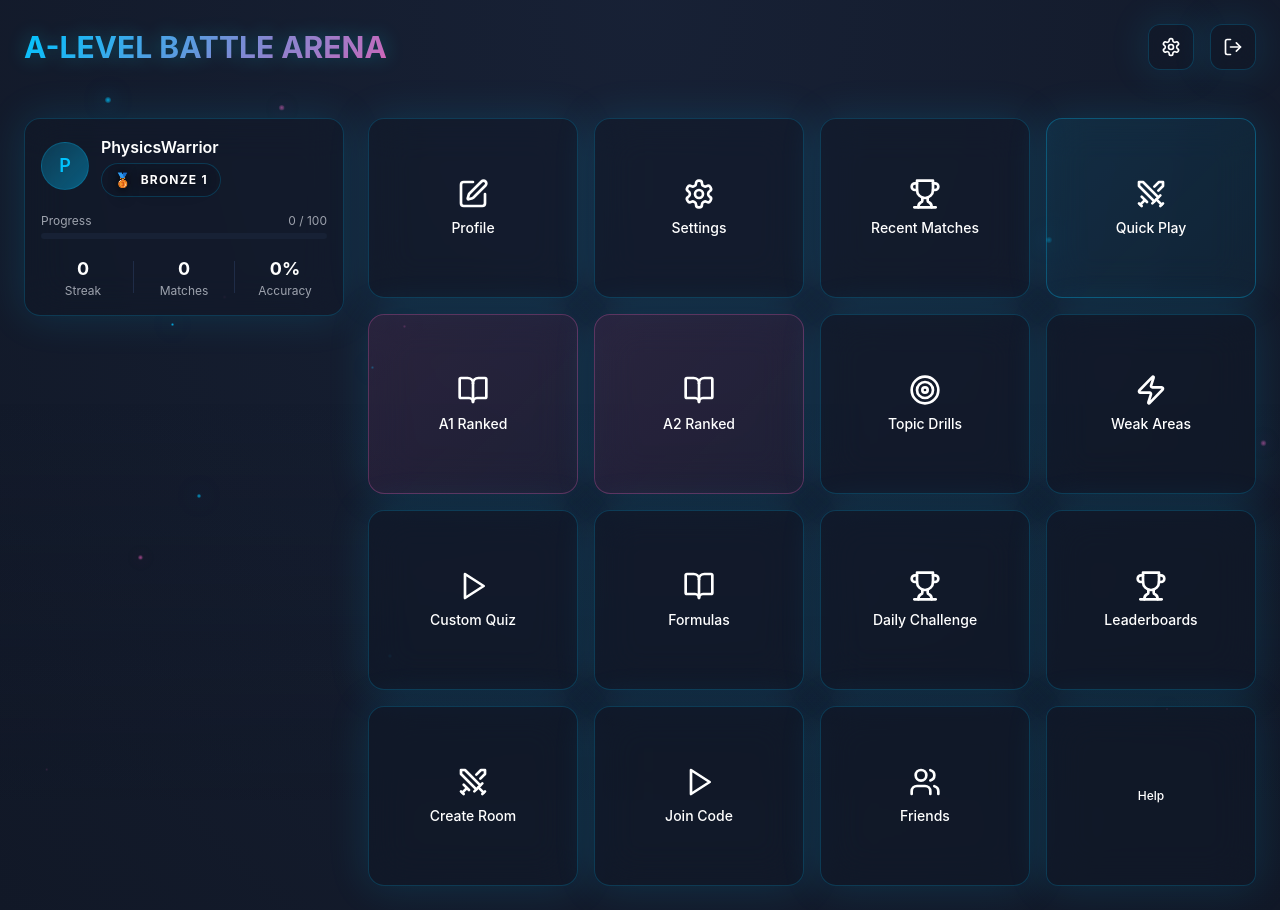
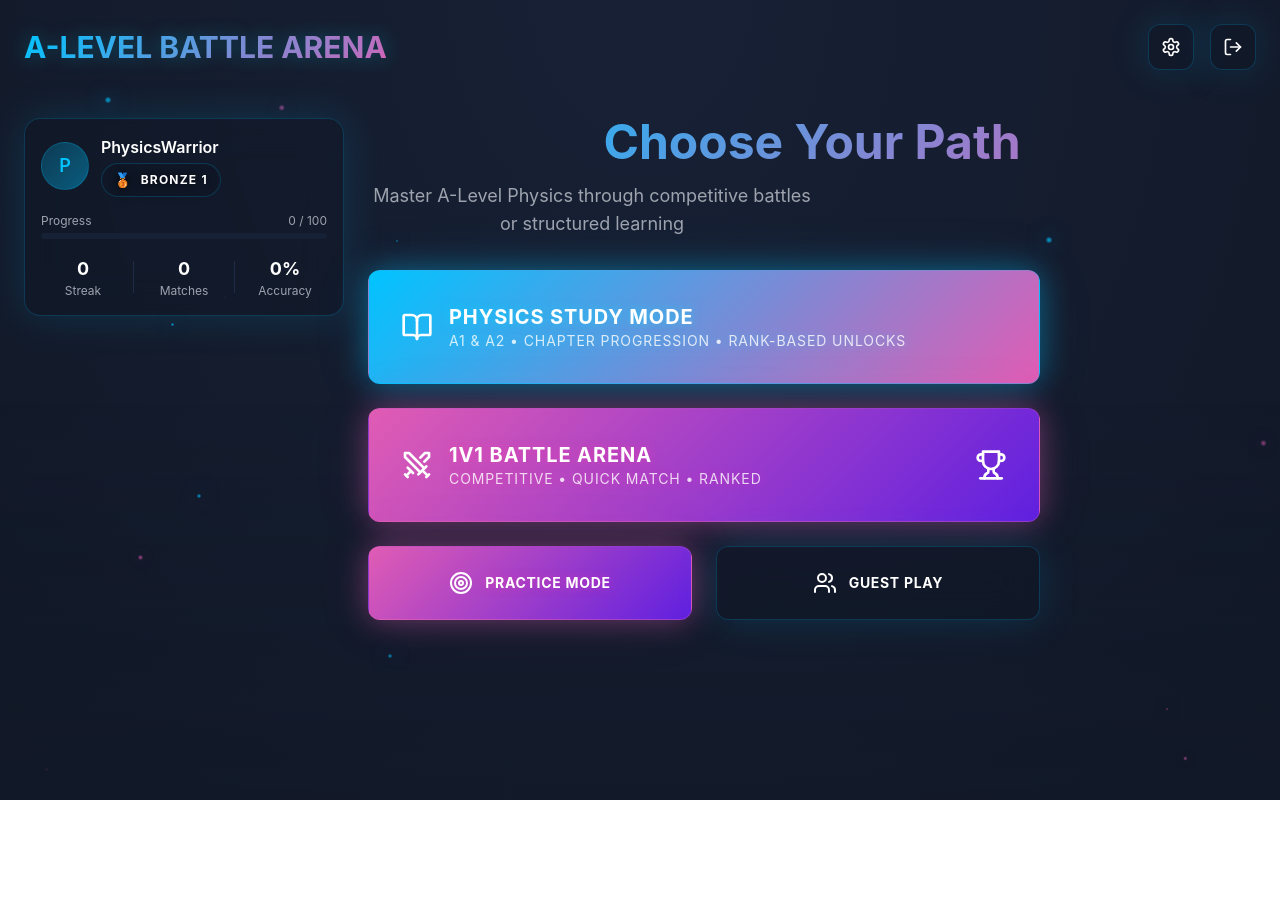
Before and after one commit to EatWheat-25/physics-duel-dash, a React (Vite) app: page / in a window 1280 px wide. After the commit the page ends 800 px from the top, so only its background shows below. Built offline with nearby package versions, Linux system fonts and the light colour scheme.

Commit message:
Reverted to commit c81d3f8d526e0b2a919f12402ae8b6b6eb7b756c

```diff
--- a/src/components/Dashboard.tsx
+++ b/src/components/Dashboard.tsx
@@ -106,162 +106,83 @@ const Dashboard: React.FC<DashboardProps> = ({ onStartBattle, onSelectPhysicsMod
           </div>
         </motion.div>
 
-        {/* Right Panel - Tile Dashboard */}
+        {/* Right Panel - Choose Your Path */}
         <motion.div
           initial={{ opacity: 0, x: 30 }}
           animate={{ opacity: 1, x: 0 }}
           transition={{ delay: 0.4 }}
-          className="flex-1"
+          className="flex-1 flex flex-col justify-center space-y-8"
         >
-          <div className="grid grid-cols-2 sm:grid-cols-3 lg:grid-cols-4 gap-4 auto-rows-fr">
-            {/* Top Row - Quick Actions */}
+          <div className="text-center space-y-4">
+            <h2 className="text-5xl font-bold mb-4" style={{
+              background: 'var(--gradient-cyber)',
+              WebkitBackgroundClip: 'text',
+              WebkitTextFillColor: 'transparent',
+              backgroundClip: 'text'
+            }}>
+              Choose Your Path
+            </h2>
+            <p className="text-muted-foreground text-lg max-w-md">
+              Master A-Level Physics through competitive battles or structured learning
+            </p>
+          </div>
+
+          {/* Game Mode Options */}
+          <div className="space-y-6 w-full max-w-2xl">
+            {/* Physics Study Mode */}
             <motion.button
-              className="dashboard-tile"
-              whileHover={{ scale: 1.02, y: -2 }}
+              onClick={onSelectPhysicsMode}
+              className="cyber-button w-full py-8 text-lg flex items-center justify-between px-8"
+              whileHover={{ scale: 1.02 }}
               whileTap={{ scale: 0.98 }}
             >
-              <Edit className="w-8 h-8 mb-2" />
-              <span className="text-sm font-medium">Profile</span>
+              <div className="flex items-center gap-4">
+                <BookOpen className="w-8 h-8" />
+                <div className="text-left">
+                  <div className="font-bold text-xl">Physics Study Mode</div>
+                  <div className="text-sm opacity-80 font-normal">A1 & A2 • Chapter Progression • Rank-based Unlocks</div>
+                </div>
+              </div>
+              {userData.currentRank.tier === 'Sigma' && (
+                <Zap className="w-8 h-8 animate-pulse" style={{ color: 'hsl(var(--rank-sigma))' }} />
+              )}
             </motion.button>
 
+            {/* Battle Mode */}
             <motion.button
-              className="dashboard-tile"
-              whileHover={{ scale: 1.02, y: -2 }}
+              onClick={onStartBattle}
+              className="cyber-button-neon w-full py-8 text-lg flex items-center justify-between px-8"
+              whileHover={{ scale: 1.02 }}
               whileTap={{ scale: 0.98 }}
             >
-              <Settings className="w-8 h-8 mb-2" />
-              <span className="text-sm font-medium">Settings</span>
+              <div className="flex items-center gap-4">
+                <Swords className="w-8 h-8" />
+                <div className="text-left">
+                  <div className="font-bold text-xl">1v1 Battle Arena</div>
+                  <div className="text-sm opacity-80 font-normal">Competitive • Quick Match • Ranked</div>
+                </div>
+              </div>
+              <Trophy className="w-8 h-8" />
             </motion.button>
 
+            <div className="grid grid-cols-2 gap-6">
               <motion.button
-              className="dashboard-tile"
-              whileHover={{ scale: 1.02, y: -2 }}
+                className="cyber-button-neon flex items-center justify-center gap-3 py-6"
+                whileHover={{ scale: 1.02 }}
                 whileTap={{ scale: 0.98 }}
               >
-              <Trophy className="w-8 h-8 mb-2" />
-              <span className="text-sm font-medium">Recent Matches</span>
+                <Target className="w-6 h-6" />
+                Practice Mode
               </motion.button>
-
               <motion.button
-              onClick={onStartBattle}
-              className="dashboard-tile-primary"
-              whileHover={{ scale: 1.02, y: -2 }}
+                className="glassmorphism flex items-center justify-center gap-3 py-6 px-4 rounded-xl font-bold text-sm uppercase tracking-wider transition-all duration-300 hover:bg-white/10"
+                whileHover={{ scale: 1.02 }}
                 whileTap={{ scale: 0.98 }}
               >
-              <Swords className="w-8 h-8 mb-2" />
-              <span className="text-sm font-medium">Quick Play</span>
+                <Users className="w-6 h-6" />
+                Guest Play
               </motion.button>
-
-            {/* Study Tiles */}
-            <motion.button
-              onClick={onSelectPhysicsMode}
-              className="dashboard-tile-accent"
-              whileHover={{ scale: 1.02, y: -2 }}
-              whileTap={{ scale: 0.98 }}
-            >
-              <BookOpen className="w-8 h-8 mb-2" />
-              <span className="text-sm font-medium">A1 Ranked</span>
-            </motion.button>
-
-            <motion.button
-              onClick={onSelectPhysicsMode}
-              className="dashboard-tile-accent"
-              whileHover={{ scale: 1.02, y: -2 }}
-              whileTap={{ scale: 0.98 }}
-            >
-              <BookOpen className="w-8 h-8 mb-2" />
-              <span className="text-sm font-medium">A2 Ranked</span>
-            </motion.button>
-
-            <motion.button
-              className="dashboard-tile"
-              whileHover={{ scale: 1.02, y: -2 }}
-              whileTap={{ scale: 0.98 }}
-            >
-              <Target className="w-8 h-8 mb-2" />
-              <span className="text-sm font-medium">Topic Drills</span>
-            </motion.button>
-
-            <motion.button
-              className="dashboard-tile"
-              whileHover={{ scale: 1.02, y: -2 }}
-              whileTap={{ scale: 0.98 }}
-            >
-              <Zap className="w-8 h-8 mb-2" />
-              <span className="text-sm font-medium">Weak Areas</span>
-            </motion.button>
-
-            <motion.button
-              className="dashboard-tile"
-              whileHover={{ scale: 1.02, y: -2 }}
-              whileTap={{ scale: 0.98 }}
-            >
-              <Play className="w-8 h-8 mb-2" />
-              <span className="text-sm font-medium">Custom Quiz</span>
-            </motion.button>
-
-            <motion.button
-              className="dashboard-tile"
-              whileHover={{ scale: 1.02, y: -2 }}
-              whileTap={{ scale: 0.98 }}
-            >
-              <BookOpen className="w-8 h-8 mb-2" />
-              <span className="text-sm font-medium">Formulas</span>
-            </motion.button>
-
-            <motion.button
-              className="dashboard-tile"
-              whileHover={{ scale: 1.02, y: -2 }}
-              whileTap={{ scale: 0.98 }}
-            >
-              <Trophy className="w-8 h-8 mb-2" />
-              <span className="text-sm font-medium">Daily Challenge</span>
-            </motion.button>
-
-            <motion.button
-              className="dashboard-tile"
-              whileHover={{ scale: 1.02, y: -2 }}
-              whileTap={{ scale: 0.98 }}
-            >
-              <Trophy className="w-8 h-8 mb-2" />
-              <span className="text-sm font-medium">Leaderboards</span>
-            </motion.button>
-
-            {/* Battle/Social Tiles */}
-            <motion.button
-              className="dashboard-tile"
-              whileHover={{ scale: 1.02, y: -2 }}
-              whileTap={{ scale: 0.98 }}
-            >
-              <Swords className="w-8 h-8 mb-2" />
-              <span className="text-sm font-medium">Create Room</span>
-            </motion.button>
-
-            <motion.button
-              className="dashboard-tile"
-              whileHover={{ scale: 1.02, y: -2 }}
-              whileTap={{ scale: 0.98 }}
-            >
-              <Play className="w-8 h-8 mb-2" />
-              <span className="text-sm font-medium">Join Code</span>
-            </motion.button>
-
-            <motion.button
-              className="dashboard-tile"
-              whileHover={{ scale: 1.02, y: -2 }}
-              whileTap={{ scale: 0.98 }}
-            >
-              <Users className="w-8 h-8 mb-2" />
-              <span className="text-sm font-medium">Friends</span>
-            </motion.button>
-
-            <motion.button
-              className="dashboard-tile-small"
-              whileHover={{ scale: 1.02, y: -2 }}
-              whileTap={{ scale: 0.98 }}
-            >
-              <span className="text-xs font-medium">Help</span>
-            </motion.button>
+            </div>
           </div>
         </motion.div>
       </div>
--- a/src/index.css
+++ b/src/index.css
@@ -350,47 +350,6 @@ All colors MUST be HSL.
     color: hsl(220 9% 65%);
   }
 
-  /* Dashboard Tiles */
-  .dashboard-tile {
-    @apply glassmorphism rounded-2xl p-6 flex flex-col items-center justify-center text-center transition-all duration-300 hover:bg-white/10 min-h-[180px] w-full;
-    backdrop-filter: blur(20px);
-    border: 1px solid var(--glass-border);
-    box-shadow: var(--glass-glow);
-  }
-
-  .dashboard-tile:hover {
-    box-shadow: var(--shadow-cyber-glow);
-    border-color: hsl(194 100% 50% / 0.4);
-  }
-
-  .dashboard-tile-primary {
-    @apply dashboard-tile;
-    background: linear-gradient(135deg, hsla(194, 100%, 50%, 0.1), hsla(194, 100%, 50%, 0.05));
-    border-color: hsl(194 100% 50% / 0.3);
-  }
-
-  .dashboard-tile-primary:hover {
-    background: linear-gradient(135deg, hsla(194, 100%, 50%, 0.2), hsla(194, 100%, 50%, 0.1));
-    box-shadow: var(--shadow-intense);
-  }
-
-  .dashboard-tile-accent {
-    @apply dashboard-tile;
-    background: linear-gradient(135deg, hsla(320, 68%, 62%, 0.1), hsla(320, 68%, 62%, 0.05));
-    border-color: hsl(320 68% 62% / 0.3);
-  }
-
-  .dashboard-tile-accent:hover {
-    background: linear-gradient(135deg, hsla(320, 68%, 62%, 0.2), hsla(320, 68%, 62%, 0.1));
-    box-shadow: var(--shadow-neon-glow);
-  }
-
-  .dashboard-tile-small {
-    @apply glassmorphism rounded-xl p-4 flex items-center justify-center text-center transition-all duration-300 hover:bg-white/10 min-h-[120px] w-full;
-    backdrop-filter: blur(20px);
-    border: 1px solid var(--glass-border);
-  }
-
   /* Legacy classes for backward compatibility */
   .valorant-card {
     @apply cyber-card;
```
Lines whose indentation alone changed are shown as unchanged.
